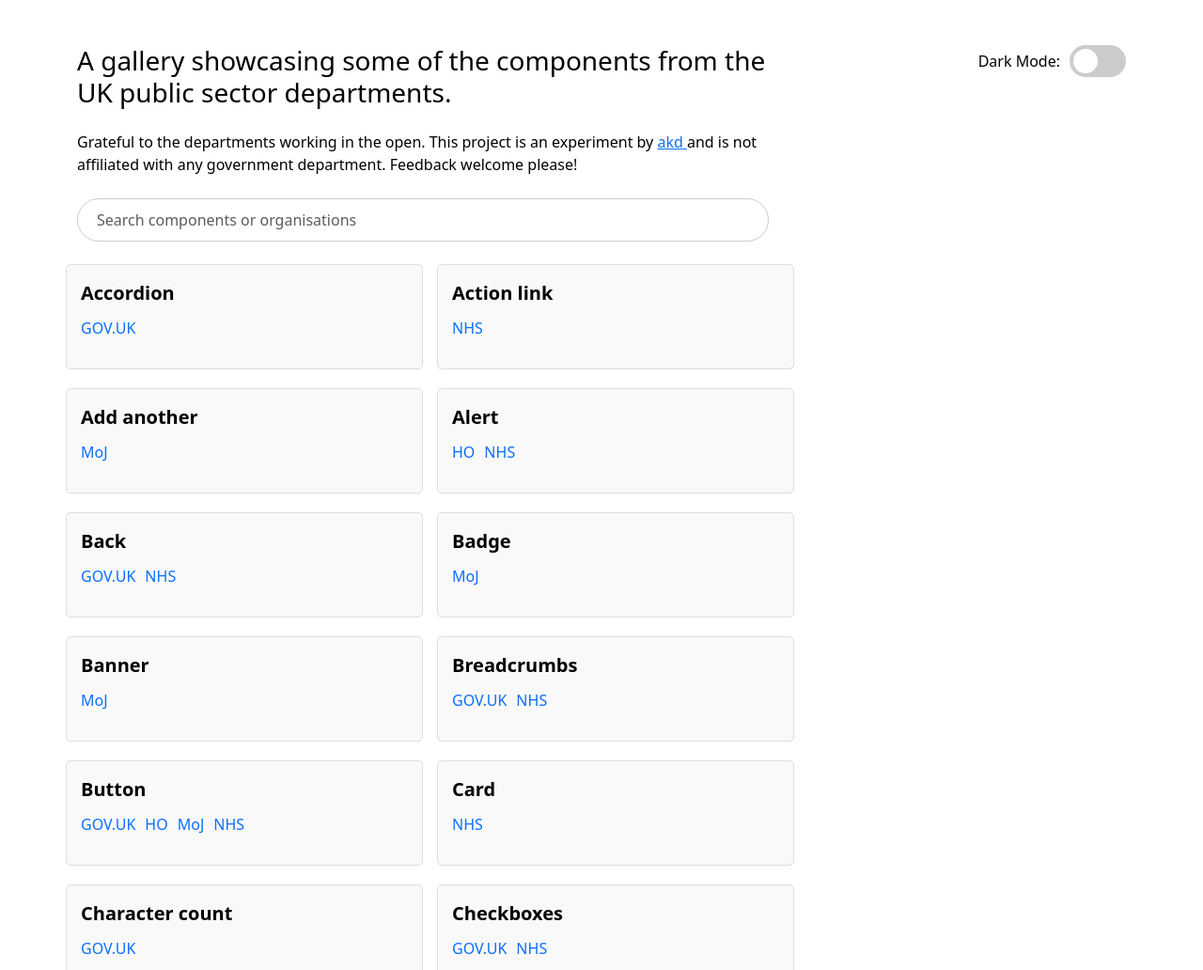
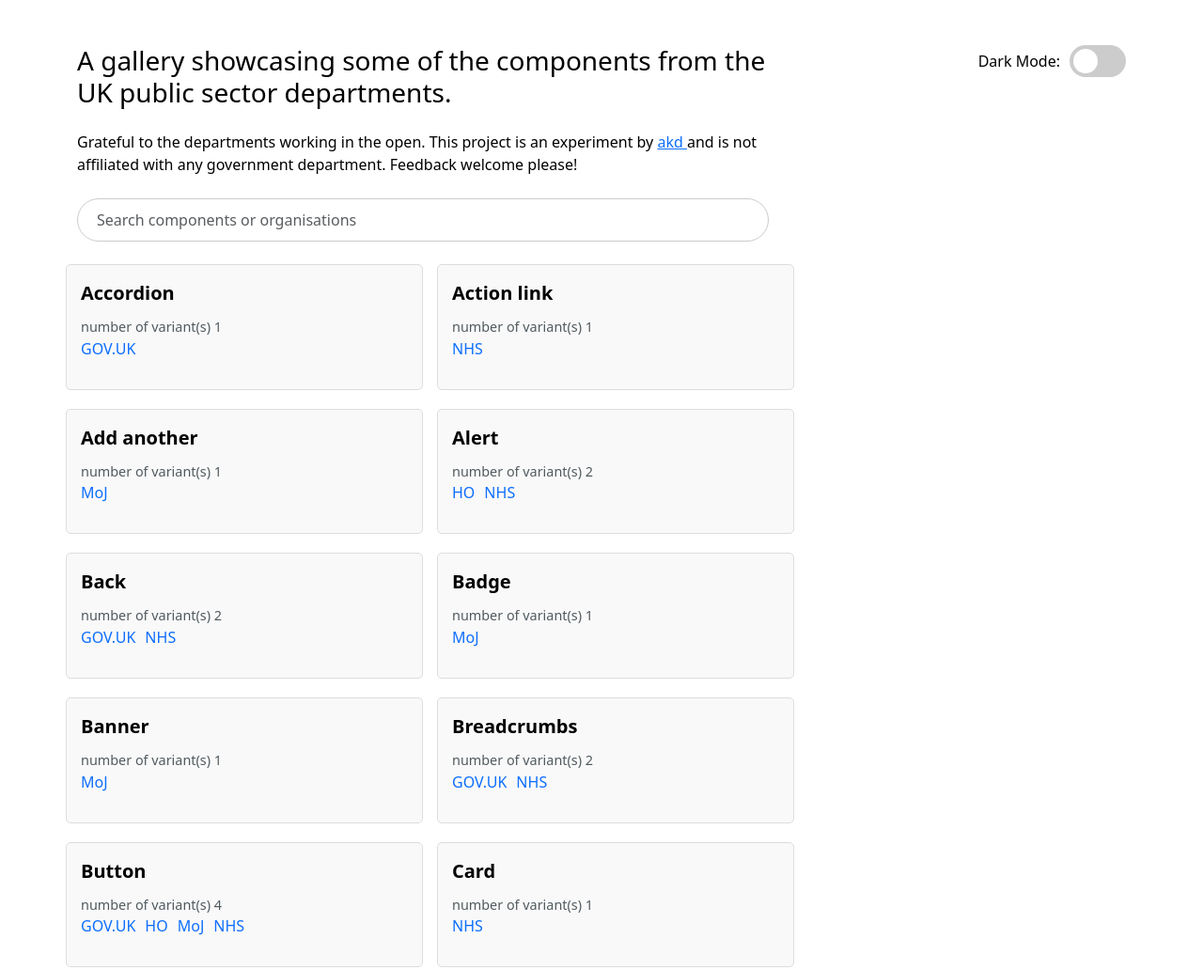
Before and after one commit to x-govuk-component-and-pattern-gallery/x-govuk-component-and-pattern-gallery.github.io, a plain HTML site: page index.html in a window 1280 px wide. Shown: the top 1032 px of the page at 94% size. Drawn offline with nearby package versions, Linux system fonts and the light colour scheme.

Commit message:
Add files via upload

```diff
--- a/components.js
+++ b/components.js
@@ -41,11 +41,12 @@
 
           // Initialize the entry if not already in the map
           if (!componentMap[displayName]) {
-              componentMap[displayName] = { name: displayName, items: [] };
+              componentMap[displayName] = { name: displayName, items: [], variantCount: 0 };
           }
 
           // Add organisation and URL to this component entry
           componentMap[displayName].items.push({ organisation, url });
+          componentMap[displayName].variantCount = prefixCount[baseName]; // Set variant count
       });
   });
 
@@ -73,25 +74,29 @@
           const componentDiv = document.createElement("div");
           componentDiv.classList.add("component-item", "col-12", "col-md-6", "col-lg-4");
 
+          // Component Title
           const title = document.createElement("div");
           title.classList.add("component-title");
           title.textContent = component.name;
           componentDiv.appendChild(title);
 
-          // Sort organisation links alphabetically within each component
+          // Variant Count
+          const variantCount = document.createElement("div");
+          variantCount.classList.add("variant-count"); // Use CSS class for styling
+          variantCount.textContent = `number of variant(s) ${component.variantCount}`;
+          componentDiv.appendChild(variantCount);
+
+          // Organisation Links
           const sortedItems = component.items.sort((a, b) => a.organisation.localeCompare(b.organisation));
-
           const linkList = document.createElement("ul");
           linkList.classList.add("organisation-links");
 
           sortedItems.forEach(({ organisation, url }) => {
               const listItem = document.createElement("li");
-
               const link = document.createElement("a");
               link.href = url;
               link.textContent = organisation;
               link.target = "_blank";
-
               listItem.appendChild(link);
               linkList.appendChild(listItem);
           });
--- a/styles.css
+++ b/styles.css
@@ -131,6 +131,14 @@
     box-shadow: 0 0 0 2px rgba(0, 123, 255, 0.25); /* Light shadow on focus */
 }
 
+/* Variant Count Styling */
+.variant-count {
+    color: #505a5f;
+    font-size: 0.9rem; /* Adjust font size to match organisation links */
+    margin-top: 5px;
+}
+
+
 /* Footer Styles */
 footer {
     margin-top: 30px;
```
